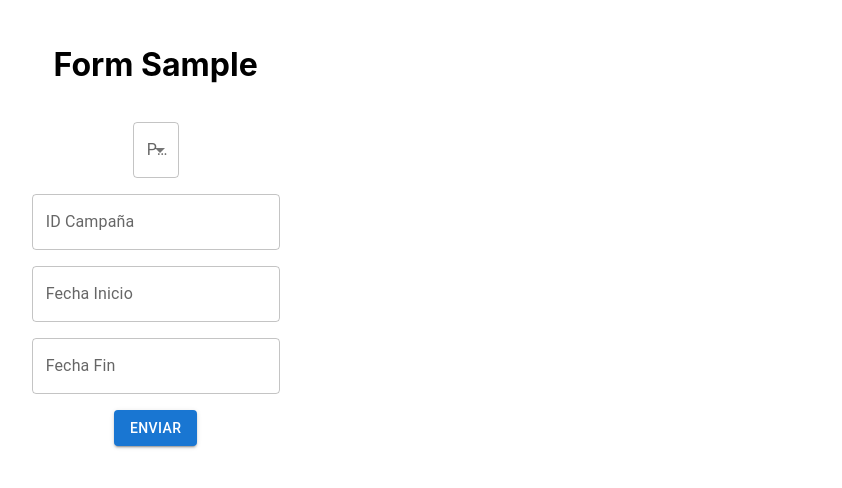
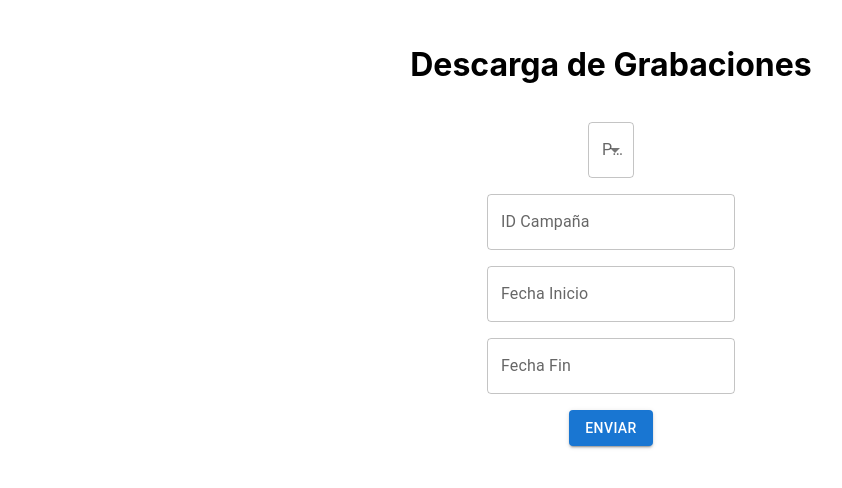
Before and after one commit to Kjlengo/amplifyApp, a React (Create React App) app: page / in a window 1280 px wide. Shown: the top 488 px of the page, without its empty margins (37-879 px from the left). Built offline with nearby package versions, Linux system fonts and the light colour scheme.

Commit message:
texto centrado

```diff
--- a/src/components/FormSample.js
+++ b/src/components/FormSample.js
@@ -53,10 +53,12 @@ export default function BasicTextFields() {
 
   return (
     <Box
+      display="flex"
       component="form"
-      sx={{'& > :not(style)': { m: 1, width: '35ch' },}}
+      sx={{'& > :not(style)': { m: 1, width: '50ch' },}}
       noValidate
       autoComplete="off"
+      justifyContent="center"
     >
       <Grid
         container
@@ -65,8 +67,8 @@ export default function BasicTextFields() {
         justifyContent="center"
         alignItems="center"
       >
-        <Grid item>
-          <h1> Form Sample</h1>
+        <Grid container item justifyContent="center" alignItems="center">
+          <h1> Descarga de Grabaciones</h1>
         </Grid>
 
         <Grid item>
```
